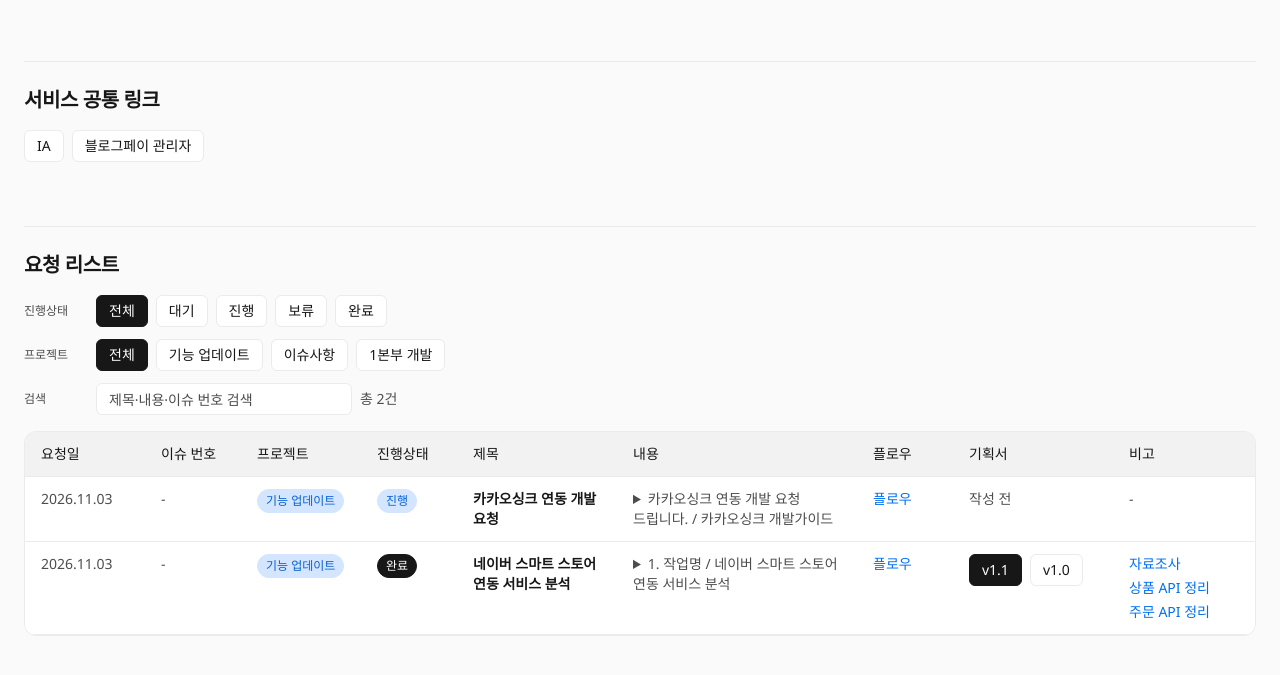
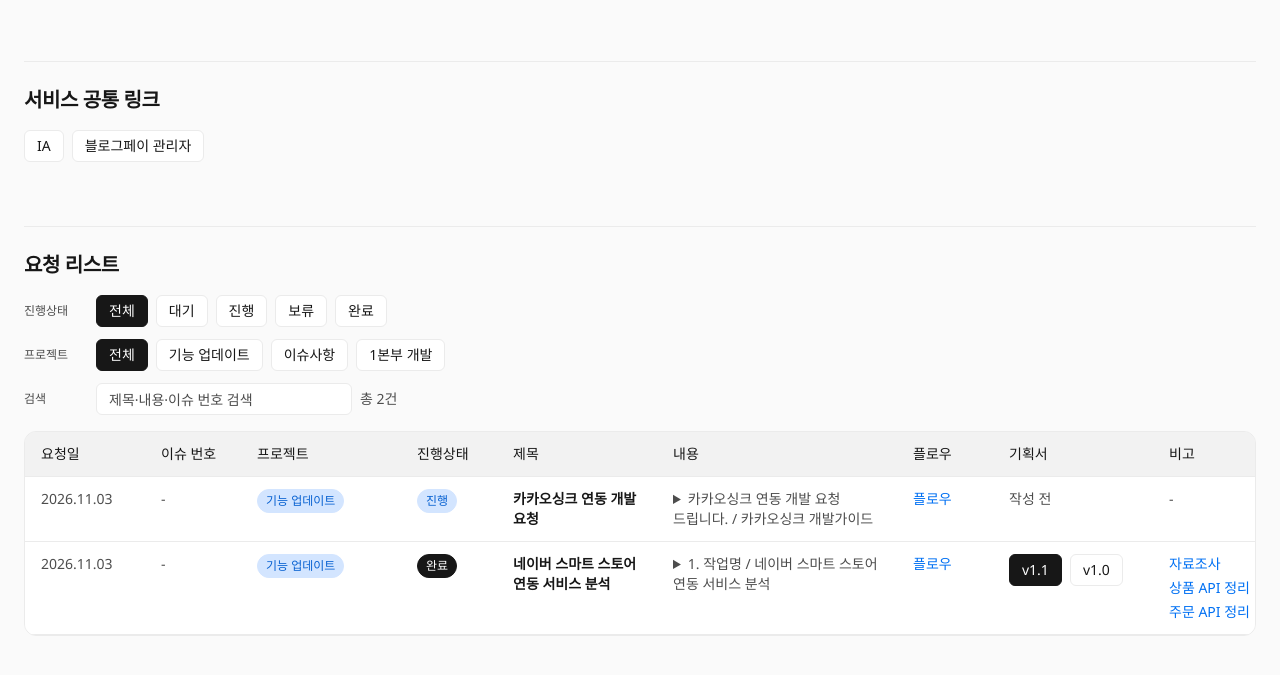
Before and after one commit to UDID-PLAN/blogpay, a website: page index.html in a window 1280 px wide. Shown: the part 187-862 px from the top of the page. Drawn offline with Linux system fonts and the light colour scheme.

Commit message:
인덱스 표: 프로젝트 열을 sm→md(160px)로 확대 (태그가 셀 내부 폭에 1px 여유로만 들어가 폰트에 따라 넘치던 문제)
Co-Authored-By: Claude Sonnet 5.5 <noreply@anthropic.com>
Claude-Session: https://claude.ai/code/session_01GfC6m4LXfRJjCzqp6TZy5L

```diff
--- a/index.html
+++ b/index.html
@@ -214,13 +214,13 @@ details > summary { cursor: pointer; margin-top: var(--sp-2); color: var(--body)
 
 /* 인덱스 표 — 열 너비는 --col-* 5개 토큰만 쓴다 (xs·sm·md·lg는 고정폭, fluid는 남는 폭)
      xs 96  : 이슈 번호, 진행상태, 플로우
-     sm 120 : 요청일, 프로젝트
-     md 160 : 제목, 기획서(버전 버튼)
+     sm 120 : 요청일
+     md 160 : 프로젝트(태그), 제목, 기획서(버전 버튼)
      lg 192 : 비고(링크 목록)
      fluid  : 내용 (최소 240)
-   현재 열 구성: sm 요청일 · xs 이슈 번호 · sm 프로젝트 · xs 진행상태 · md 제목 · fluid 내용 · xs 플로우 · md 기획서 · lg 비고
+   현재 열 구성: sm 요청일 · xs 이슈 번호 · md 프로젝트 · xs 진행상태 · md 제목 · fluid 내용 · xs 플로우 · md 기획서 · lg 비고
    표 최소 폭 = 토큰 합계. 화면이 이보다 좁으면(태블릿·모바일) 줄바꿈 대신 가로 스크롤이 생긴다. */
-.index-table { table-layout: fixed; min-width: calc(var(--col-sm) * 2 + var(--col-xs) * 3 + var(--col-md) * 2 + var(--col-lg) + var(--col-fluid-min)); }
+.index-table { table-layout: fixed; min-width: calc(var(--col-sm) + var(--col-xs) * 3 + var(--col-md) * 3 + var(--col-lg) + var(--col-fluid-min)); }
 .index-table col.w-xs { width: var(--col-xs); }
 .index-table col.w-sm { width: var(--col-sm); }
 .index-table col.w-md { width: var(--col-md); }
@@ -277,7 +277,7 @@ tr[hidden] { display: none; }
   <div class="filter-row"><span class="filter-label">프로젝트</span><button type="button" class="fchip active" data-group="project" data-value="" aria-pressed="true">전체</button><button type="button" class="fchip" data-group="project" data-value="기능 업데이트" aria-pressed="false">기능 업데이트</button><button type="button" class="fchip" data-group="project" data-value="이슈사항" aria-pressed="false">이슈사항</button><button type="button" class="fchip" data-group="project" data-value="1본부 개발" aria-pressed="false">1본부 개발</button></div>
   <div class="filter-row"><span class="filter-label">검색</span><input id="q" class="search" type="search" placeholder="제목·내용·이슈 번호 검색" autocomplete="off"><span id="result-count" class="mute"></span></div>
 </div><div class="table-wrap"><table class="index-table">
-<colgroup><col class="w-sm"><col class="w-xs"><col class="w-sm"><col class="w-xs"><col class="w-md"><col class="w-fluid"><col class="w-xs"><col class="w-md"><col class="w-lg"></colgroup>
+<colgroup><col class="w-sm"><col class="w-xs"><col class="w-md"><col class="w-xs"><col class="w-md"><col class="w-fluid"><col class="w-xs"><col class="w-md"><col class="w-lg"></colgroup>
 <thead><tr><th>요청일</th><th>이슈 번호</th><th>프로젝트</th><th>진행상태</th><th>제목</th><th>내용</th><th>플로우</th><th>기획서</th><th>비고</th></tr></thead>
 <tbody><tr data-status="진행" data-project="기능 업데이트" data-q="카카오싱크 연동 개발 요청 카카오싱크 연동 개발 요청 드립니다.
 
--- a/src/doc.css
+++ b/src/doc.css
@@ -206,13 +206,13 @@ details > summary { cursor: pointer; margin-top: var(--sp-2); color: var(--body)
 
 /* 인덱스 표 — 열 너비는 --col-* 5개 토큰만 쓴다 (xs·sm·md·lg는 고정폭, fluid는 남는 폭)
      xs 96  : 이슈 번호, 진행상태, 플로우
-     sm 120 : 요청일, 프로젝트
-     md 160 : 제목, 기획서(버전 버튼)
+     sm 120 : 요청일
+     md 160 : 프로젝트(태그), 제목, 기획서(버전 버튼)
      lg 192 : 비고(링크 목록)
      fluid  : 내용 (최소 240)
-   현재 열 구성: sm 요청일 · xs 이슈 번호 · sm 프로젝트 · xs 진행상태 · md 제목 · fluid 내용 · xs 플로우 · md 기획서 · lg 비고
+   현재 열 구성: sm 요청일 · xs 이슈 번호 · md 프로젝트 · xs 진행상태 · md 제목 · fluid 내용 · xs 플로우 · md 기획서 · lg 비고
    표 최소 폭 = 토큰 합계. 화면이 이보다 좁으면(태블릿·모바일) 줄바꿈 대신 가로 스크롤이 생긴다. */
-.index-table { table-layout: fixed; min-width: calc(var(--col-sm) * 2 + var(--col-xs) * 3 + var(--col-md) * 2 + var(--col-lg) + var(--col-fluid-min)); }
+.index-table { table-layout: fixed; min-width: calc(var(--col-sm) + var(--col-xs) * 3 + var(--col-md) * 3 + var(--col-lg) + var(--col-fluid-min)); }
 .index-table col.w-xs { width: var(--col-xs); }
 .index-table col.w-sm { width: var(--col-sm); }
 .index-table col.w-md { width: var(--col-md); }
--- a/tools/build.mjs
+++ b/tools/build.mjs
@@ -213,7 +213,7 @@ function cmdIndex() {
   <td>${noteCell || '<span class="mute">-</span>'}</td></tr>`;
   });
   const table = `<div class="table-wrap"><table class="index-table">
-<colgroup><col class="w-sm"><col class="w-xs"><col class="w-sm"><col class="w-xs"><col class="w-md"><col class="w-fluid"><col class="w-xs"><col class="w-md"><col class="w-lg"></colgroup>
+<colgroup><col class="w-sm"><col class="w-xs"><col class="w-md"><col class="w-xs"><col class="w-md"><col class="w-fluid"><col class="w-xs"><col class="w-md"><col class="w-lg"></colgroup>
 <thead><tr><th>요청일</th><th>이슈 번호</th><th>프로젝트</th><th>진행상태</th><th>제목</th><th>내용</th><th>플로우</th><th>기획서</th><th>비고</th></tr></thead>
 <tbody>${rows.join('\n') || '<tr><td colspan="9" class="mute">등록된 요청 건이 없습니다.</td></tr>'}<tr id="empty-row" hidden><td colspan="9" class="mute">조건에 맞는 요청이 없습니다.</td></tr></tbody></table></div>`;
 
```
Also changed, not shown: README.md.
